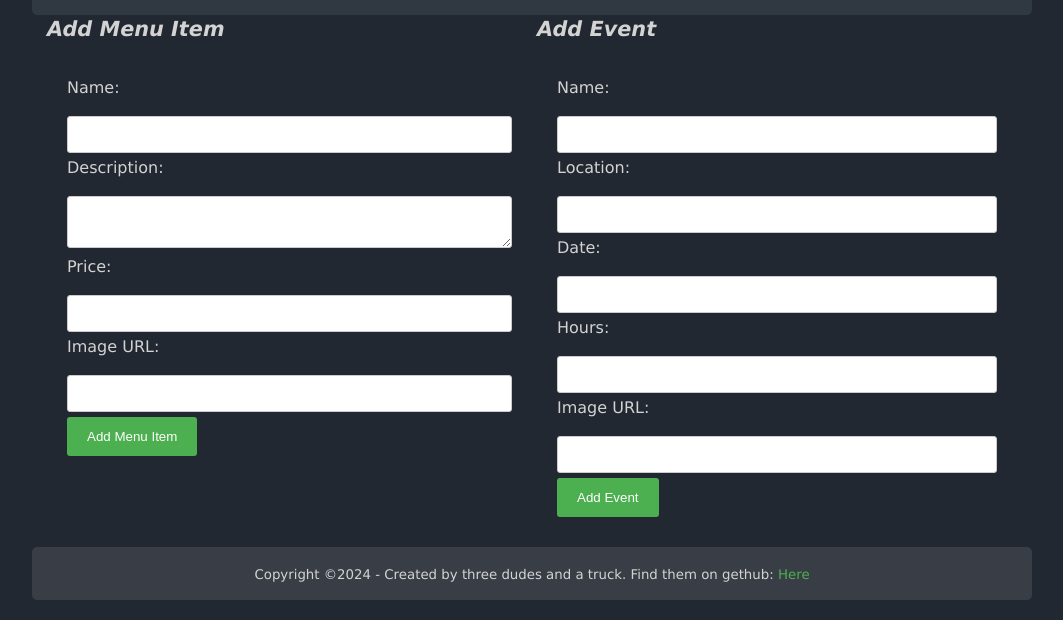
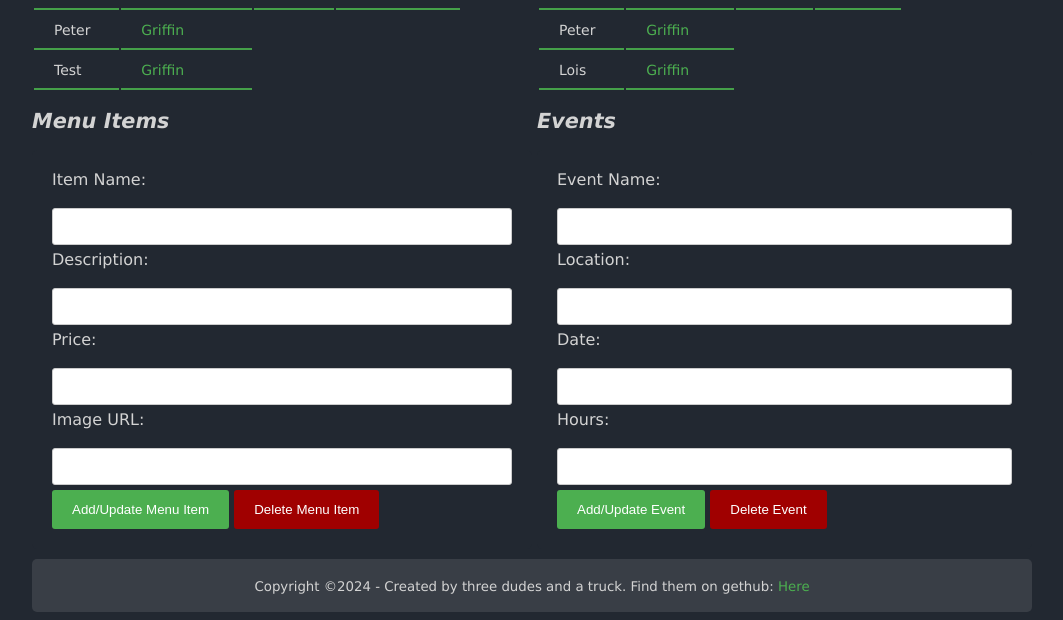
Before and after one commit to Adam-software-engineer/Js-Final, a website: page public/Admin.html in a window 1280 px wide. Shown: the part 222-842 px from the top of the page, without its empty margins (108-1171 px from the left). Drawn offline with Linux system fonts and the light colour scheme.

Commit message:
Admin form updated with delete button

```diff
--- a/public/Admin.html
+++ b/public/Admin.html
@@ -28,27 +28,67 @@
       </nav>
       <main class="row">
         <div>
-          <div class="card">
+          <div>
             <h1>Admin</h1>
             <p>Admin Page /admin - Create an admin page that allows the food truck owner to manage the menu and events. The admin page should include forms to add, update, and delete menu items and events.</p>
+
+
             <div class="left">
-              <h2>Add Menu Item</h2>
+              <table class="items">
+                  <tr>
+                    <th>Name</th>
+                    <th>Description</th>
+                    <th>Price</th>
+                    <th>Image URL</th>
+                  </tr>
+                  <tr>
+                    <td>Peter</td>
+                    <td><a href="#">Griffin</a></td> <!-- links them to auto fill the form with data when clicked -->
+                  </tr>
+                  <tr>
+                    <td>Test</td>
+                    <td><a href="#">Griffin</a></td>
+                  </tr>
+              </table>
+            </div>
+            <div class="right">
+              <table class="events">
+                  <tr>
+                    <th>Name</th>
+                    <th>Location</th>
+                    <th>Date</th>
+                    <th>Hours</th>
+                  </tr>
+                  <tr>
+                    <td>Peter</td>
+                    <td><a href="#">Griffin</a></td>
+                  </tr>
+                  <tr>
+                    <td>Lois</td>
+                    <td><a href="#">Griffin</a></td>
+                  </tr>
+              </table>
+            </div>
+            <br>
+            <div class="left">
+              <h2>Menu Items</h2>
               <form action="#" method="post" class="form">
-                  <label for="itemName">Name:</label><br>
+                  <label for="itemName">Item Name:</label><br>
                   <input type="text" id="itemName" name="itemName"><br>
                   <label for="itemDescription">Description:</label><br>
-                  <textarea id="itemDescription" name="itemDescription"></textarea><br>
+                  <input type="text" id="itemDescription" name="itemDescription"></input><br>
                   <label for="itemPrice">Price:</label><br>
                   <input type="text" id="itemPrice" name="itemPrice"><br>
                   <label for="itemImage">Image URL:</label><br>
                   <input type="text" id="itemImage" name="itemImage"><br>
-                  <input type="submit" value="Add Menu Item">
+                  <input type="submit" value="Add/Update Menu Item">
+                  <input type="button" value="Delete Menu Item">
               </form>
             </div>
             <div class="right">
-              <h2>Add Event</h2>
+              <h2>Events</h2>
               <form action="#" method="post" class="form">
-                  <label for="eventName">Name:</label><br>
+                  <label for="eventName">Event Name:</label><br>
                   <input type="text" id="eventName" name="eventName"><br>
                   <label for="eventLocation">Location:</label><br>
                   <input type="text" id="eventLocation" name="eventLocation"><br>
@@ -56,9 +96,8 @@
                   <input type="text" id="eventDate" name="eventDate"><br>
                   <label for="eventHours">Hours:</label><br>
                   <input type="text" id="eventHours" name="eventHours"><br>
-                  <label for="eventImage">Image URL:</label><br>
-                  <input type="text" id="eventImage" name="eventImage"><br>
-                  <input type="submit" value="Add Event">
+                  <input type="submit" value="Add/Update Event">
+                  <input type="button" value="Delete Event">
               </form>
             </div>
           </div>
--- a/public/style.css
+++ b/public/style.css
@@ -131,6 +131,24 @@ h3 {
 }
 .form input[type="submit"]:hover {
     background-color: #45a049;
+}
+.form input[type="button"] {
+    background-color: rgb(160, 0, 0);
+    color: white;
+    padding: 12px 20px;
+    border: none;
+    border-radius: 3px;
+    cursor: pointer;
+}
+.form input[type="button"]:hover {
+    background-color: rgb(121, 0, 0);
+}
+
+th, td {
+    border: none;
+    padding: 10px 20px;
+    border-bottom: 2px solid #45a049;
+    font-size: 14px;
 }
 
 /* Create two unequal columns that floats next to each other */
```
